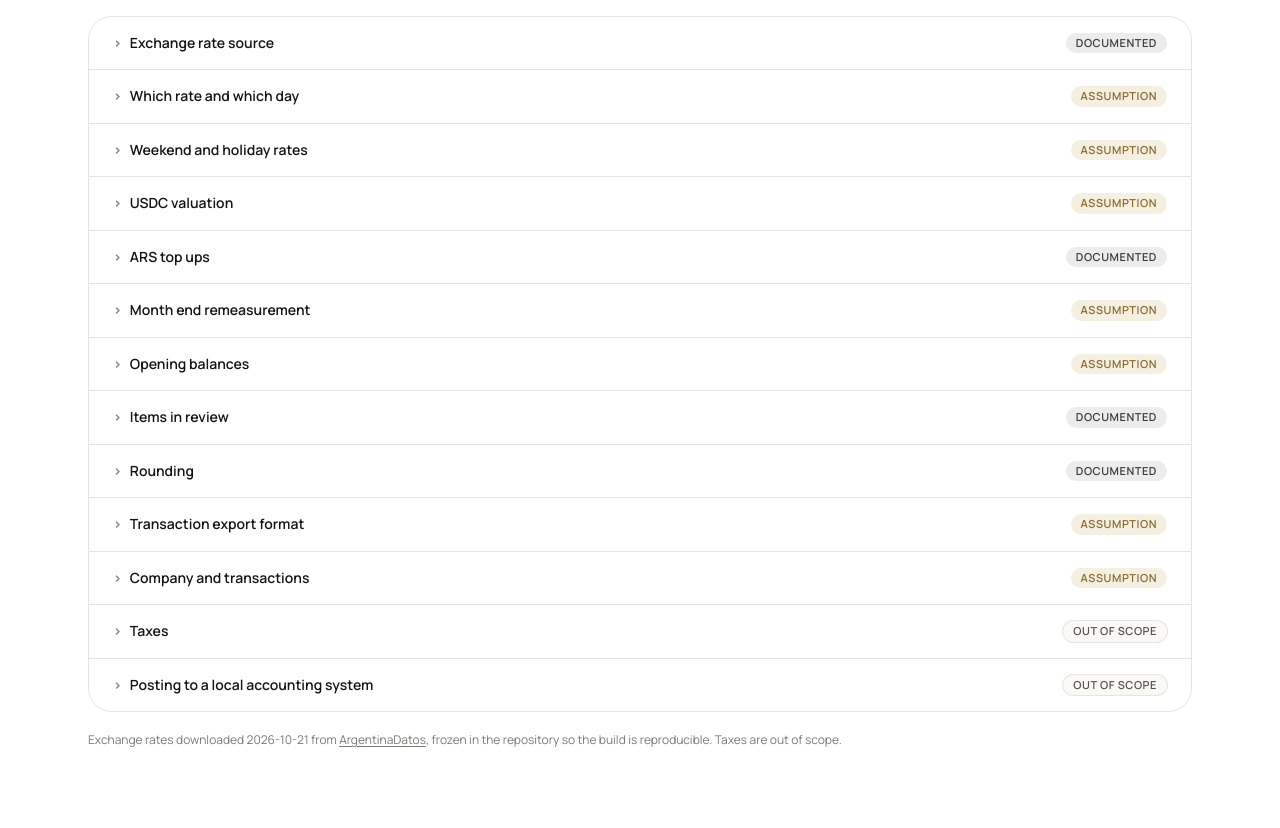
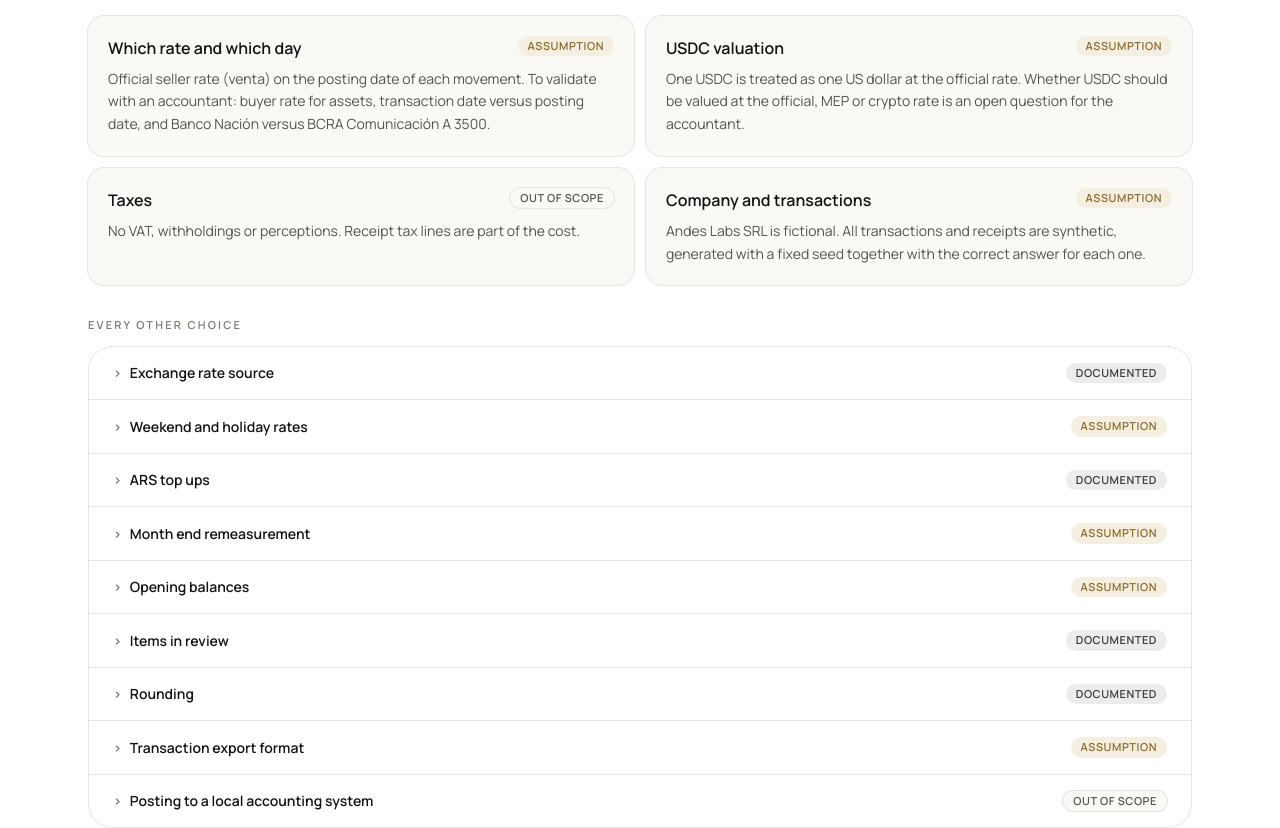
Before and after one commit to msckell/card-to-ledger-ar, a React (Vite) app in the folder site/: page / in a window 1280 px wide. Shown: the part 10760-11588 px from the top of the page. Built offline with nearby package versions, Linux system fonts and the light colour scheme.

Commit message:
Methodology: the four choices that move the numbers most shown open

```diff
--- a/site/src/Methodology.tsx
+++ b/site/src/Methodology.tsx
@@ -9,8 +9,13 @@ const LABEL_TONE: Record<string, 'rules' | 'ai' | 'review' | 'neutral'> = {
 
 const ORDER = ['documented', 'assumption', 'out of scope']
 
+// The choices that move the numbers most, shown open. The rest stay folded.
+const KEY = ['Which rate and which day', 'USDC valuation', 'Taxes', 'Company and transactions']
+
 export default function Methodology({ repoUrl }: { repoUrl: string }) {
   const m = site.methodology
+  const key = KEY.map((t) => m.find((x) => x.topic === t)).filter((x) => x !== undefined)
+  const rest = m.filter((x) => !KEY.includes(x.topic))
   const counts = ORDER.map((l) => ({ label: l, n: m.filter((x) => x.label === l).length })).filter((c) => c.n > 0)
   return (
     <Section
@@ -28,8 +33,21 @@ export default function Methodology({ repoUrl }: { repoUrl: string }) {
         ))}
       </div>
 
-      <div className="mt-6 divide-y divide-line overflow-hidden rounded-3xl border border-line bg-card">
-        {m.map((x) => (
+      <div className="mt-6 grid gap-3 sm:grid-cols-2">
+        {key.map((x) => (
+          <div key={x.topic} className="rounded-2xl bg-paper p-5 ring-1 ring-line">
+            <div className="flex items-start justify-between gap-3">
+              <p className="font-semibold">{x.topic}</p>
+              <Badge tone={LABEL_TONE[x.label] ?? 'neutral'}>{x.label}</Badge>
+            </div>
+            <p className="mt-2 text-sm leading-relaxed text-muted [overflow-wrap:anywhere]">{x.detail}</p>
+          </div>
+        ))}
+      </div>
+
+      <p className="mt-8 text-[11px] font-semibold uppercase tracking-[0.2em] text-faint">Every other choice</p>
+      <div className="mt-3 divide-y divide-line overflow-hidden rounded-3xl border border-line bg-card">
+        {rest.map((x) => (
           <details key={x.topic} className="group px-5 py-4 sm:px-6">
             <summary className="flex cursor-pointer list-none items-center justify-between gap-3">
               <span className="flex items-center gap-2 text-sm font-semibold">
```
